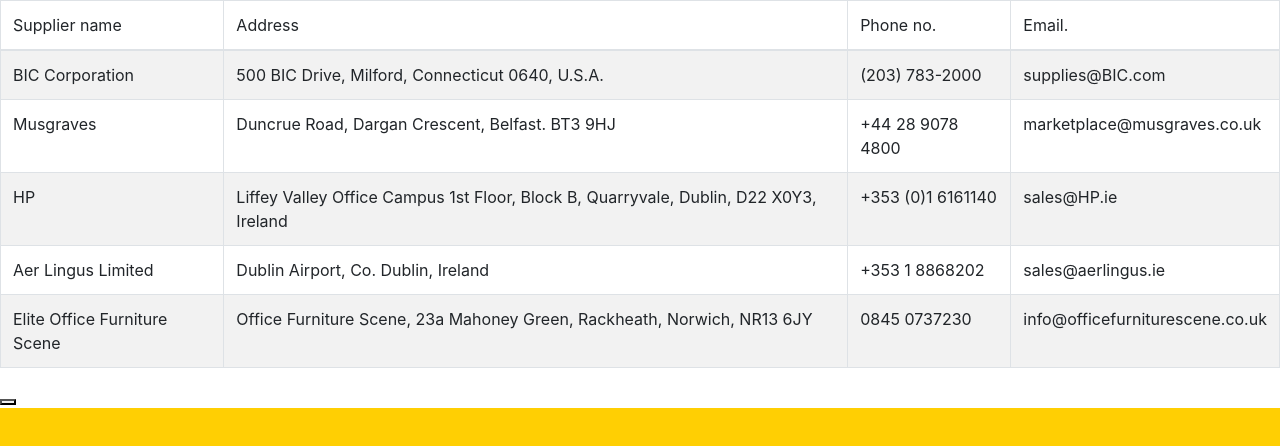
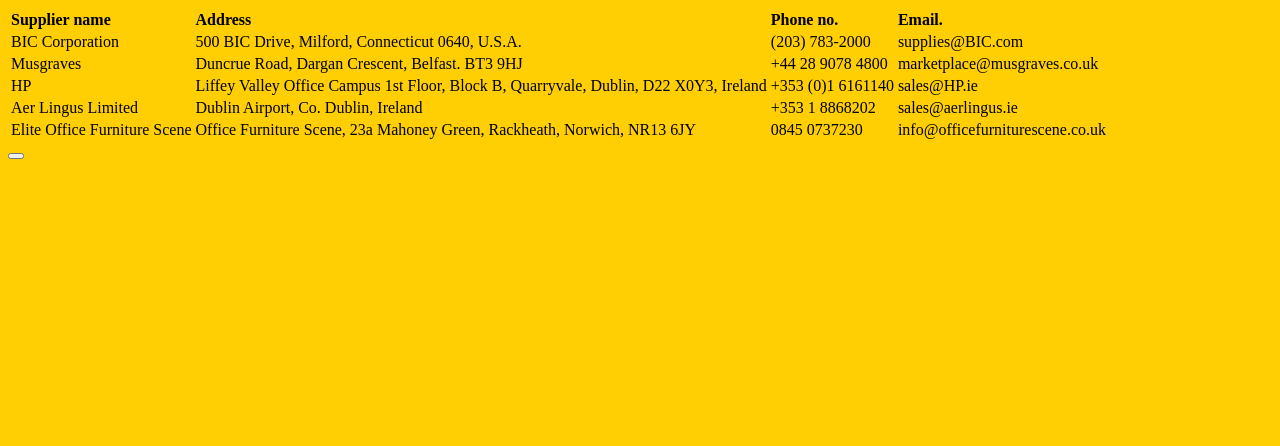
Before and after one commit to michaldurinik/purchase-order-gui, an Angular app: page /forms in a window 1280 px wide. Shown: the top 446 px of the page. Built offline with nearby package versions, Linux system fonts and the light colour scheme; what primeng would draw is missing.

Commit message:
removing bootstrap

```diff
--- a/package.json
+++ b/package.json
@@ -23,8 +23,7 @@
     "primeng": "^8.0.1",
     "rxjs": "~6.4.0",
     "tslib": "^1.9.0",
-    "zone.js": "~0.9.1",
-    "bootstrap": "^4.3.1"
+    "zone.js": "~0.9.1"
   },
   "devDependencies": {
     "@angular-devkit/build-angular": "~0.800.6",
--- a/src/app/forms/forms.component.html
+++ b/src/app/forms/forms.component.html
@@ -1,10 +1,10 @@
-<table class="table table-striped table-bordered table-hover">
+<table>
   <thead>
   <tr>
-    <td>Supplier name</td>
-    <td>Address</td>
-    <td>Phone no.</td>
-    <td>Email.</td>
+    <td><b>Supplier name</b></td>
+    <td><b>Address</b></td>
+    <td><b>Phone no.</b></td>
+    <td><b>Email.</b></td>
   </tr>
   </thead>
   <tbody>
--- a/src/app/forms/forms.component.ts
+++ b/src/app/forms/forms.component.ts
@@ -1,6 +1,6 @@
-import { Component, OnInit } from '@angular/core';
-import {Suppliers} from '../model/supplier-details';
-import {HttpClient} from '@angular/common/http';
+import { Component } from '@angular/core';
+import { Suppliers } from '../model/supplier-details';
+import { HttpClient } from '@angular/common/http';
 
 @Component({
   selector: 'app-forms',
--- a/src/styles.css
+++ b/src/styles.css
@@ -1,5 +1,5 @@
 /* You can add global styles to this file, and also import other style files */
-@import "~bootstrap/dist/css/bootstrap.min.css";
 html {
   background-color: #FFCF03;
 }
+/*@import "~bootstrap/dist/css/bootstrap.min.css";*/
```
